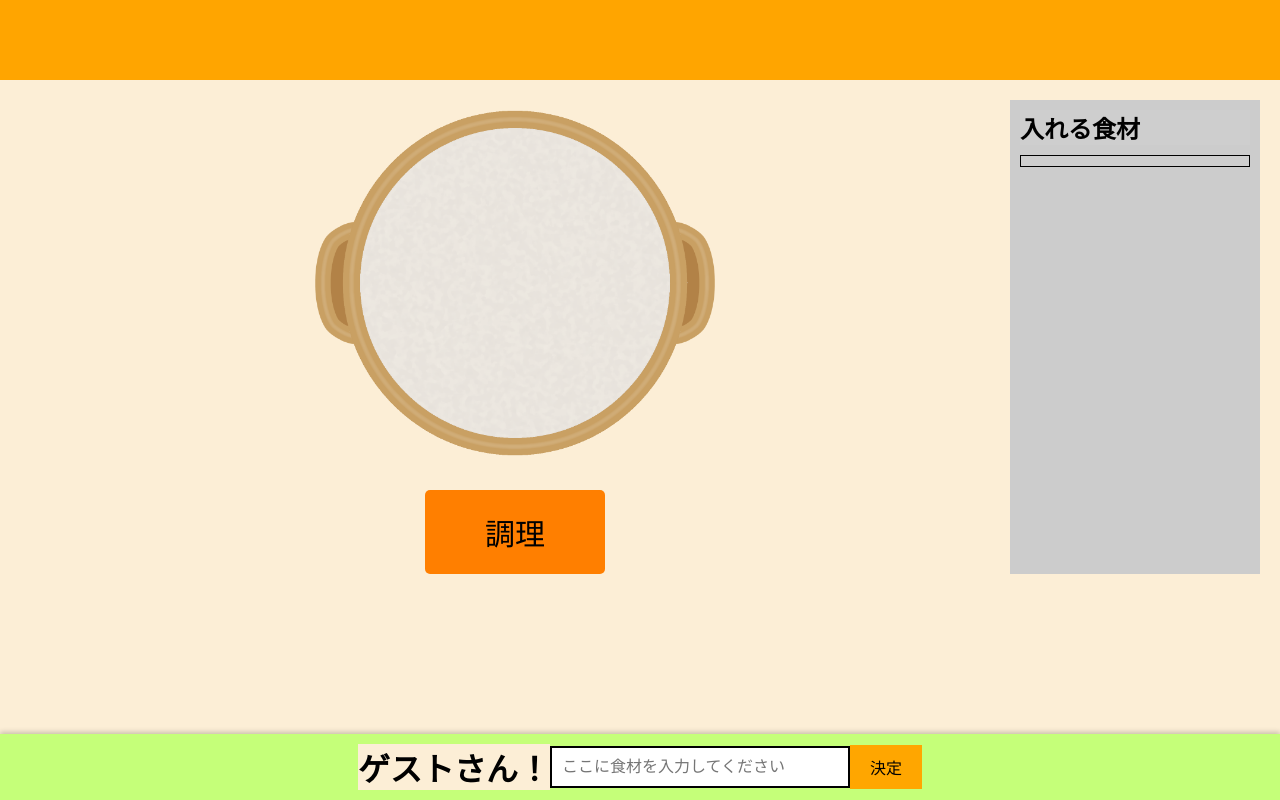
After one commit to aq-s/hakkason17, a Python web app: template templates/home/home.html in a window 1280 px wide. The commit adds this page. Run offline with Jinja, Linux system fonts and the light colour scheme; the template is opened without the code that fills it, so the values that code supplies are empty.

Commit message:
静的ファイル追加

```diff
--- /dev/null
+++ b/static/css/home.css
@@ -0,0 +1,135 @@
+/* 全体のリセット */
+* {
+    margin: 0;
+    padding: 0;
+    box-sizing: border-box;
+    background-color: rgb(252, 238, 214);
+}
+
+/* ヘッダー */
+.header-bar {
+    width: 100%;
+    height: 80px;
+    background-color: orange;
+}
+
+/* メインレイアウト */
+.container {
+    display: flex;
+    justify-content: space-between;
+
+    padding: 20px;
+}
+
+/* 左側の入力エリア */
+.left-section {
+    position: fixed; /* 画面下部に固定 */
+    bottom: 0;
+    left: 0;
+    width: 100%;
+    background: rgb(197, 255, 121); /* 背景色を設定 */
+    padding: 10px;
+    display: flex;
+    justify-content: center;
+    align-items: center;
+    box-shadow: 0 -2px 5px rgba(0, 0, 0, 0.2); /* 上に影をつけて区別 */
+}
+
+input {
+    width: 300px;
+    padding: 10px;
+    font-size: 16px;
+    border: 2px solid #000000;
+    background-color: rgb(255, 255, 255);
+}
+
+button {
+    padding: 10px 20px;
+    background-color: rgb(255, 166, 0);
+    color: rgb(0, 0, 0);
+    border: none;
+    cursor: pointer;
+    font-size: 16px;
+}
+
+button:hover {
+    background-color: #793c00;
+}
+
+/* 中央の鍋画像 */
+.center-section {
+    flex-grow: 1;
+    text-align: center;
+}
+
+.nabe-image {
+    width: 400px;
+}
+
+/* 右側の表示エリア */
+.right-section {
+    width: 250px;
+    background-color: rgb(204, 204, 204);
+    padding: 10px;
+
+}
+
+.newItem{
+    background-color: rgb(206, 206, 206);
+    border: 2px solid #000000;
+}
+
+.deleteBtn{
+    left: 90;
+}
+
+#displayArea {
+    margin-top: 10px;
+    padding: 5px;
+    border: 1px solid #000000;
+    background-color: rgb(206, 206, 206);
+    justify-content: space-between; /* 文字と削除ボタンを左右に配置 */
+    align-items: center;     /* 垂直方向に中央揃え */
+
+}
+
+h2{
+    background-color: rgb(206, 206, 206);
+}
+
+#displayArea div {
+    display: flex;          /* 横並びにする */
+    justify-content: space-between; /* 文字と削除ボタンを左右に配置 */
+    align-items: center;     /* 垂直方向に中央揃え */
+    padding: 5px;
+    border: 1px solid #000;
+    background-color: rgb(255, 179, 179);
+}
+
+.delete-btn {
+    color: rgb(255, 0, 0);
+    cursor: pointer;
+    margin-left: auto; /* 自動的に右端に寄せる */
+    padding: 5px;
+    background-color: rgb(255, 179, 179);
+}
+
+/* ボタンのスタイル */
+.bottom-button {
+    text-align: center; /* 中央配置 */
+    margin-top: 20px;   /* 鍋の下に余白をつける */
+}
+
+#nextPageButton {
+    padding: 20px 60px;
+    background-color: #ff7f00;
+    font-size: 30px;
+    color: rgb(0, 0, 0);
+    border: none;
+    cursor: pointer;
+    border-radius: 5px;
+}
+
+#nextPageButton:hover {
+    background-color: #793c00;
+}
--- /dev/null
+++ b/static/javascript/home.js
@@ -0,0 +1,56 @@
+document.getElementById('submitButton').addEventListener('click', function () {
+    const inputField = document.getElementById('inputField');
+    const displayArea = document.getElementById('displayArea');
+
+    if (inputField.value.trim() !== "") {
+        // 新しい要素を作成
+        const newItem = document.createElement('div');
+        newItem.textContent = inputField.value;
+
+        // 削除ボタンを作成
+        const deleteBtn = document.createElement('span');
+        deleteBtn.textContent = " ✖️";
+        deleteBtn.classList.add('delete-btn');
+
+        // 削除ボタンの機能
+        deleteBtn.addEventListener('click', function () {
+            newItem.remove();
+        });
+
+        newItem.appendChild(deleteBtn);
+        displayArea.appendChild(newItem);
+
+        // 入力欄をクリア
+        inputField.value = "";
+
+        //調理ボタン
+        const cooking = document.createElement('ga');
+        cooking.textContent = inputField.value;
+
+        // 調理ボタンの機能
+        cooking.addEventListener('click', function () {
+
+        });
+
+        // 食材の数によって鍋の画像を切り替える関数
+        function updateNabeImage() {
+            const displayArea = document.getElementById('displayArea');
+            const nabeImage = document.getElementById('nabeImage');
+
+            if (displayArea.children.length > 0) {
+                nabeImage.src = "../image/babehatena.png"; // 食材がある場合
+            } else {
+                nabeImage.src = "../image/nabe.png"; // 食材がない場合
+            }
+        }
+
+        // 画像を更新
+        updateNabeImage();
+
+
+    }
+});
+
+document.getElementById('nextPageButton').addEventListener('click', function () {
+    window.location.href = "../last/next.html"; // 移動先のページ
+});
--- /dev/null
+++ b/templates/home/home.html
@@ -0,0 +1,42 @@
+<!DOCTYPE html>
+<html lang="ja">
+<head>
+    <meta charset="UTF-8">
+    <meta name="viewport" content="width=device-width, initial-scale=1.0">
+    <title>鍋の食材入力</title>
+    <link rel="stylesheet" href="{{ url_for('static', filename='css/home.css') }}">
+</head>
+<body>
+    <header>
+        <div class="header-bar"></div>
+    </header>
+
+    <main>
+        <div class="container">
+            <div class="left-section">
+                <h1 id="welcomeMessage"></h1>
+                <input type="text" id="inputField" placeholder="ここに食材を入力してください">
+                <button id="submitButton">決定</button>
+            </div>
+            <div class="center-section">
+                <img src="{{ url_for('static', filename='image/nabe.png') }}" alt="鍋のイラスト" class="nabe-image">
+
+                <div class="bottom-button">
+                    <button id="nextPageButton">調理</button>
+                </div>
+            </div>
+            <div class="right-section">
+                <h2>入れる食材</h2>
+                <div id="displayArea"></div>
+            </div>
+        </div>
+    </main>
+
+    <script src="home.js"></script>
+    <script>
+        // ローカルストレージからユーザー名を取得して表示
+        const userName = localStorage.getItem("userName") || "ゲスト";
+        document.getElementById("welcomeMessage").textContent = `${userName}さん！`;
+    </script>
+</body>
+</html>
--- a/templates/page.html
+++ b/templates/page.html
@@ -8,6 +8,7 @@
       <form action = "/" method = "POST">
          <H1>名前を表示するアプリケーション</H1>
          <h1>入力</h1>
+         <img src="{{ url_for('static', filename='image/nabe.png') }}" alt="鍋のイラスト" class="nabe-image">
          <textarea type="text" name="name" placeholder="名前"></textarea>
          <br>
          <input type="submit" value="実行">
```
Also changed, not shown: static/css/index.css (added, +57 -0 lines), static/javascript/index.js (added, +11 -0 lines), templates/last/next.html (added, +12 -0 lines), templates/login/index.html (added, +22 -0 lines), static/image/babehatena.png (added), static/image/nabe.png (added).
